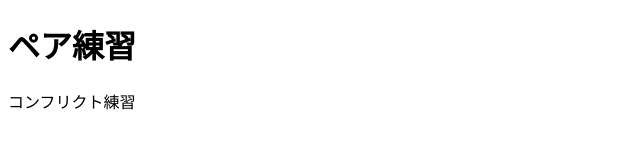
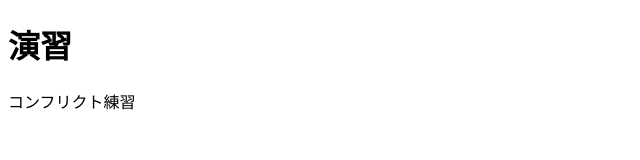
Before and after one commit to 11kou31/pair-conflict, a plain HTML site: page index.html in a window 1280 px wide. Shown: the whole page, without its empty margins (0-640 px from the left). Drawn offline with Linux system fonts and the light colour scheme.

Commit message:
見出しの変更

```diff
--- a/index.html
+++ b/index.html
@@ -6,7 +6,7 @@
     <title>Document</title>
 </head>
 <body>
-    <h1>ペア練習</h1>
+    <h1>演習</h1>
     <p>コンフリクト練習</p>
 </body>
 </html>
```
